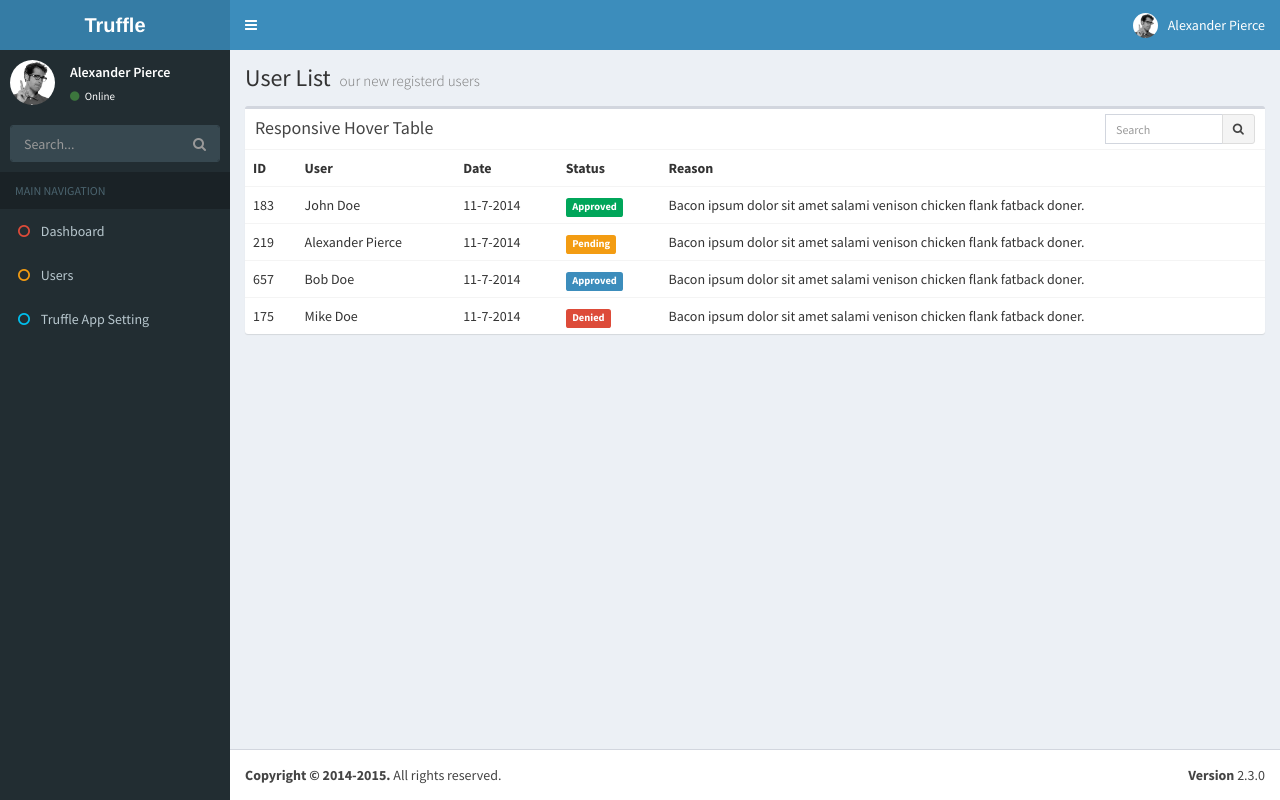
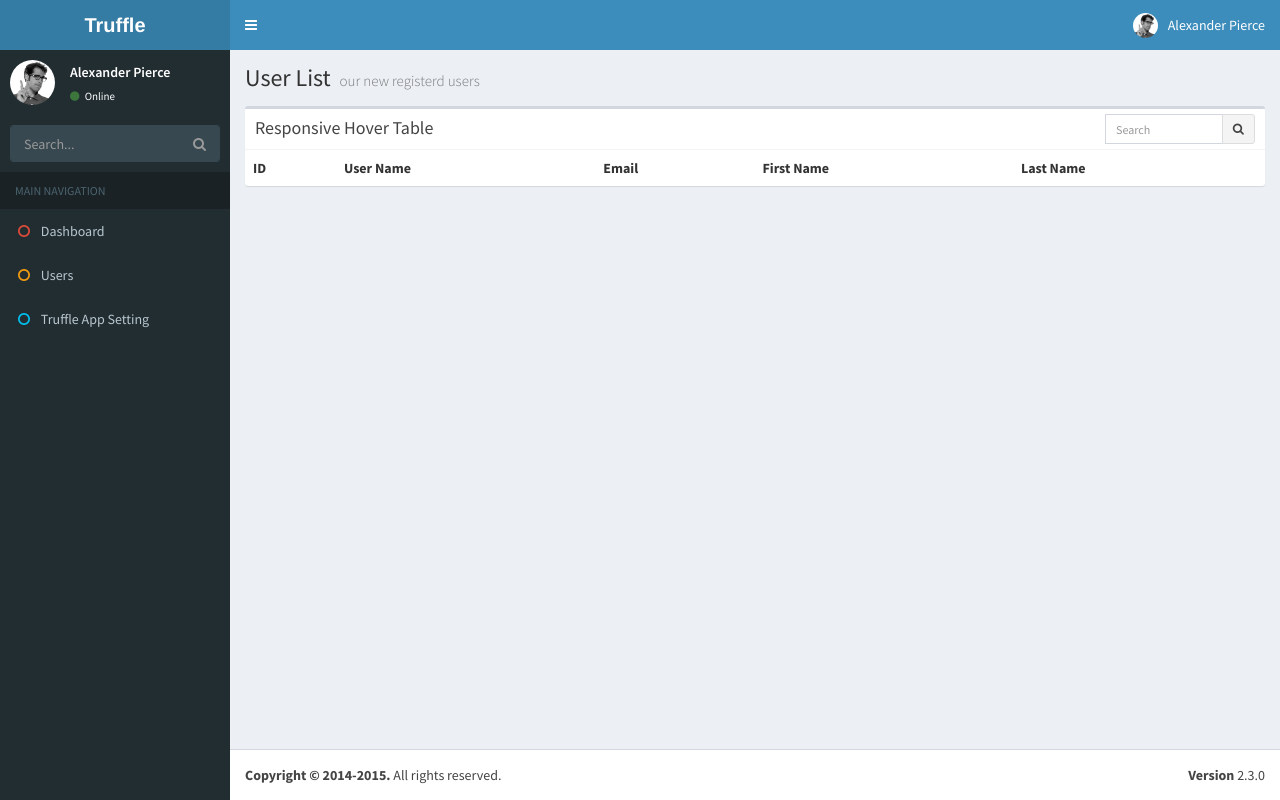
Before and after one commit to abid7437/trufflebackend, a Django app: page /users/ in a window 1280 px wide. Run offline with Django 5.2, Linux system fonts and the light colour scheme; lists and menus that the app fills with data are empty; some libraries are stand-ins or nearby versions.

Commit message:
api and users list

```diff
--- /dev/null
+++ b/templates/base.html
@@ -0,0 +1,7 @@
+{% include "header.html" %}
+
+{% block content %}
+
+{% endblock  %}
+
+{% include "footer.html" %}
--- a/templates/dashboard.html
+++ b/templates/dashboard.html
@@ -1,4 +1,5 @@
-{% include "header.html" %}
+{% extends "base.html" %}
+{% block content%}
 
    <div class="content-wrapper">
     <!-- Content Header (Page header) -->
@@ -75,4 +76,4 @@
     </section><!-- /.content -->
   </div>
 
-  {% include "footer.html" %}
+{% endblock %}
--- a/templates/header.html
+++ b/templates/header.html
@@ -99,9 +99,9 @@
             <li class="header">MAIN NAVIGATION</li>
 
 
-            <li><a href="#"><i class="fa fa-circle-o text-red"></i> <span>Dashboard</span></a></li>
-            <li><a href="#"><i class="fa fa-circle-o text-yellow"></i> <span>Users</span></a></li>
-            <li><a href="#"><i class="fa fa-circle-o text-aqua"></i> <span>Truffle App Setting</span></a></li>
+            <li><a href="/"><i class="fa fa-circle-o text-red"></i> <span>Dashboard</span></a></li>
+            <li><a href="/users"><i class="fa fa-circle-o text-yellow"></i> <span>Users</span></a></li>
+            <li><a href="/appsettting"><i class="fa fa-circle-o text-aqua"></i> <span>Truffle App Setting</span></a></li>
           </ul>
         </section>
         <!-- /.sidebar -->
--- a/templates/users.html
+++ b/templates/users.html
@@ -1,4 +1,5 @@
-{% include "header.html" %}
+{% extends "base.html" %}
+{% block content %}
 <div class="content-wrapper" style="min-height: 939px;">
     <!-- Content Header (Page header) -->
     <section class="content-header">
@@ -30,39 +31,20 @@
               <table class="table table-hover">
                 <tbody><tr>
                   <th>ID</th>
-                  <th>User</th>
-                  <th>Date</th>
-                  <th>Status</th>
-                  <th>Reason</th>
+                  <th>User Name</th>
+                  <th>Email</th>
+                  <th>First Name</th>
+                  <th>Last Name</th>
                 </tr>
+                {% for user in users %}
                 <tr>
-                  <td>183</td>
-                  <td>John Doe</td>
-                  <td>11-7-2014</td>
-                  <td><span class="label label-success">Approved</span></td>
-                  <td>Bacon ipsum dolor sit amet salami venison chicken flank fatback doner.</td>
+                  <td>{{user.id}}</td>
+                  <td>{{user.username}}</td>
+                  <td>{{user.email}}</td>
+                  <td>{{user.first_name}}</td>
+                  <td>{{user.last_name}}</td>
                 </tr>
-                <tr>
-                  <td>219</td>
-                  <td>Alexander Pierce</td>
-                  <td>11-7-2014</td>
-                  <td><span class="label label-warning">Pending</span></td>
-                  <td>Bacon ipsum dolor sit amet salami venison chicken flank fatback doner.</td>
-                </tr>
-                <tr>
-                  <td>657</td>
-                  <td>Bob Doe</td>
-                  <td>11-7-2014</td>
-                  <td><span class="label label-primary">Approved</span></td>
-                  <td>Bacon ipsum dolor sit amet salami venison chicken flank fatback doner.</td>
-                </tr>
-                <tr>
-                  <td>175</td>
-                  <td>Mike Doe</td>
-                  <td>11-7-2014</td>
-                  <td><span class="label label-danger">Denied</span></td>
-                  <td>Bacon ipsum dolor sit amet salami venison chicken flank fatback doner.</td>
-                </tr>
+                {% endfor %}
               </tbody></table>
             </div><!-- /.box-body -->
           </div><!-- /.box -->
@@ -71,8 +53,8 @@
     </section><!-- /.content -->
   </div>
 
-  {% include "footer.html" %}
 
+  {% endblock %}
 
   <script src="/static/plugins/slimScroll/jquery.slimscroll.min.js"></script>
   <script src="/static/plugins/fastclick/fastclick.min.js"></script>
--- a/trufflebackend/__init__.py
+++ b/trufflebackend/__init__.py
@@ -0,0 +1,2 @@
+import pymysql
+pymysql.install_as_MySQLdb()
--- a/trufflebackend/urls.py
+++ b/trufflebackend/urls.py
@@ -15,10 +15,18 @@ Including another URLconf
     2. Add a URL to urlpatterns:  path('blog/', include('blog.urls'))
 """
 from django.contrib import admin
-from django.urls import path
+from django.urls import path,include
 from trufflebackend import views
 
+from rest_framework.routers import DefaultRouter
+from .views import UserViewSet,RegisterAPIView,LoginAPIView
+from rest_framework_simplejwt.views import TokenRefreshView
+
+router = DefaultRouter()
+router.register(r'apiusers', UserViewSet)
+
 urlpatterns = [
+    path('', include(router.urls)),
     path('admin/', admin.site.urls),
     path('about-us/',views.aboutUs),
     path('login/',views.login),
@@ -28,4 +36,7 @@ urlpatterns = [
     path('users/',views.users),
     path('profile/',views.profile),
     path('users/<int:userid>',views.userDetail),
+      path('apiregister/', RegisterAPIView.as_view(), name='apiregister'),
+    path('apilogin/', LoginAPIView.as_view(), name='apilogin'),
+    path('token/refresh/', TokenRefreshView.as_view(), name='token_refresh'),
 ]
--- a/trufflebackend/views.py
+++ b/trufflebackend/views.py
@@ -1,5 +1,14 @@
 from django.http import HttpResponse
 from django.shortcuts import render
+from .models import User
+from rest_framework_simplejwt.tokens import RefreshToken
+
+from rest_framework import generics, status,viewsets
+from rest_framework.views import APIView
+from rest_framework.response import Response
+from .serializers import UserSerializer,RegisterSerializer,LoginSerializer
+from django.conf import settings
+import jwt
 
 def aboutUs(request):
     return HttpResponse("Welcome to New django website aboutus")
@@ -18,10 +27,48 @@ def dashboard(request):
     return render(request,"dashboard.html")
 
 def users(request):
-     return render(request,"users.html")
+      users = User.objects.all()  # Query all users from the existing table
+      print(users)
+      return render(request, 'users.html', {'users': users})
+      print(users)
 
 def profile(request):
     return HttpResponse("profile")
 
 def userDetail(request,userid):
     return HttpResponse(userid)
+
+class UserViewSet(viewsets.ModelViewSet):
+    queryset = User.objects.all()
+    serializer_class = UserSerializer
+
+class RegisterAPIView(generics.CreateAPIView):
+    serializer_class = RegisterSerializer
+
+    def post(self, request, *args, **kwargs):
+        serializer = self.get_serializer(data=request.data)
+        if serializer.is_valid():
+            user = serializer.save()
+            return Response(RegisterSerializer(user).data, status=status.HTTP_201_CREATED)
+        return Response(serializer.errors, status=status.HTTP_400_BAD_REQUEST)
+
+
+class LoginAPIView(APIView):
+    def post(self, request, *args, **kwargs):
+        serializer = LoginSerializer(data=request.data)
+        if serializer.is_valid():
+            username = serializer.validated_data['username']
+            password = serializer.validated_data['password']
+            try:
+                user = User.objects.get(username=username)
+                if user.check_password(password):
+                    token = jwt.encode({
+                        'username': user.username,
+                        'email': user.email
+                    }, settings.SECRET_KEY, algorithm='HS256')
+                    return Response({'token': token}, status=status.HTTP_200_OK)
+                else:
+                    return Response({'error': 'Invalid credentials'}, status=status.HTTP_400_BAD_REQUEST)
+            except User.DoesNotExist:
+                return Response({'error': 'Invalid credentials'}, status=status.HTTP_400_BAD_REQUEST)
+        return Response(serializer.errors, status=status.HTTP_400_BAD_REQUEST)
```
Also changed, not shown: trufflebackend/models.py (added, +17 -0 lines), trufflebackend/serializers.py (added, +29 -0 lines), trufflebackend/settings.py (+24 -3 lines).
